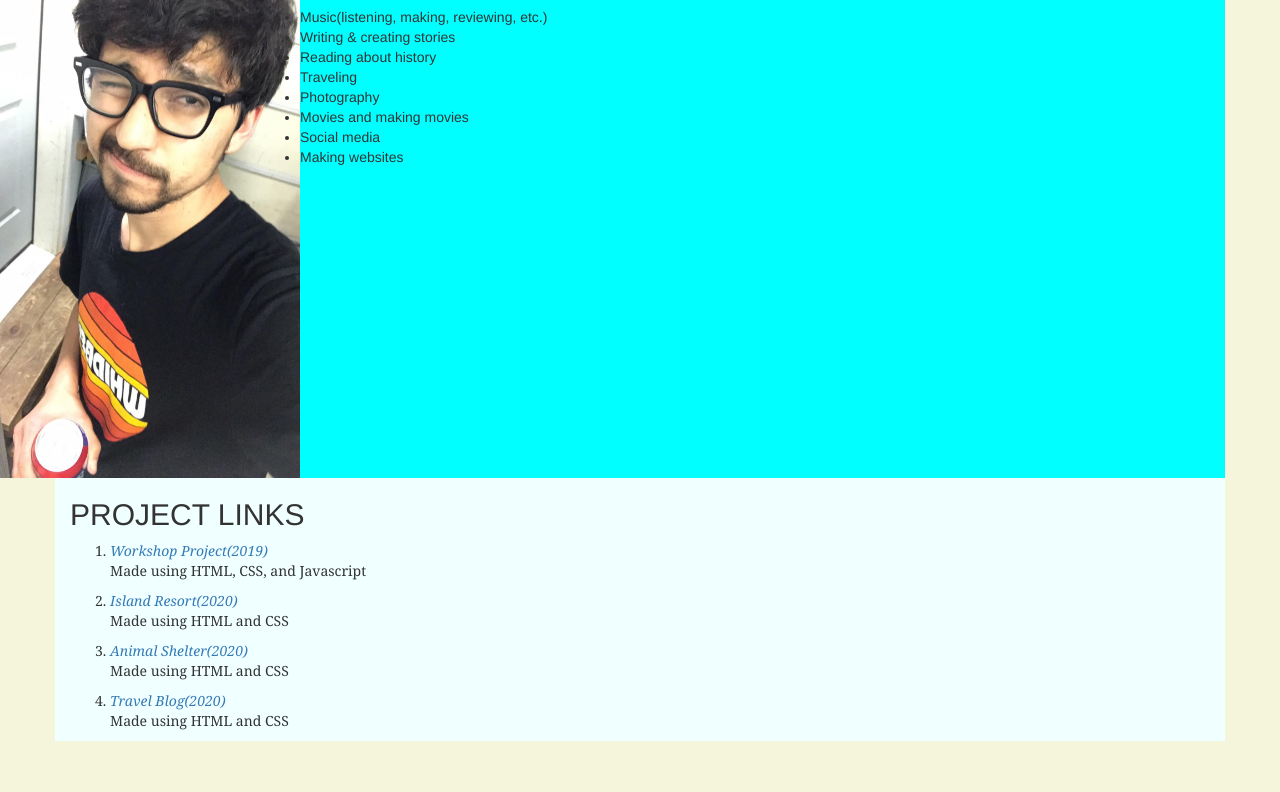
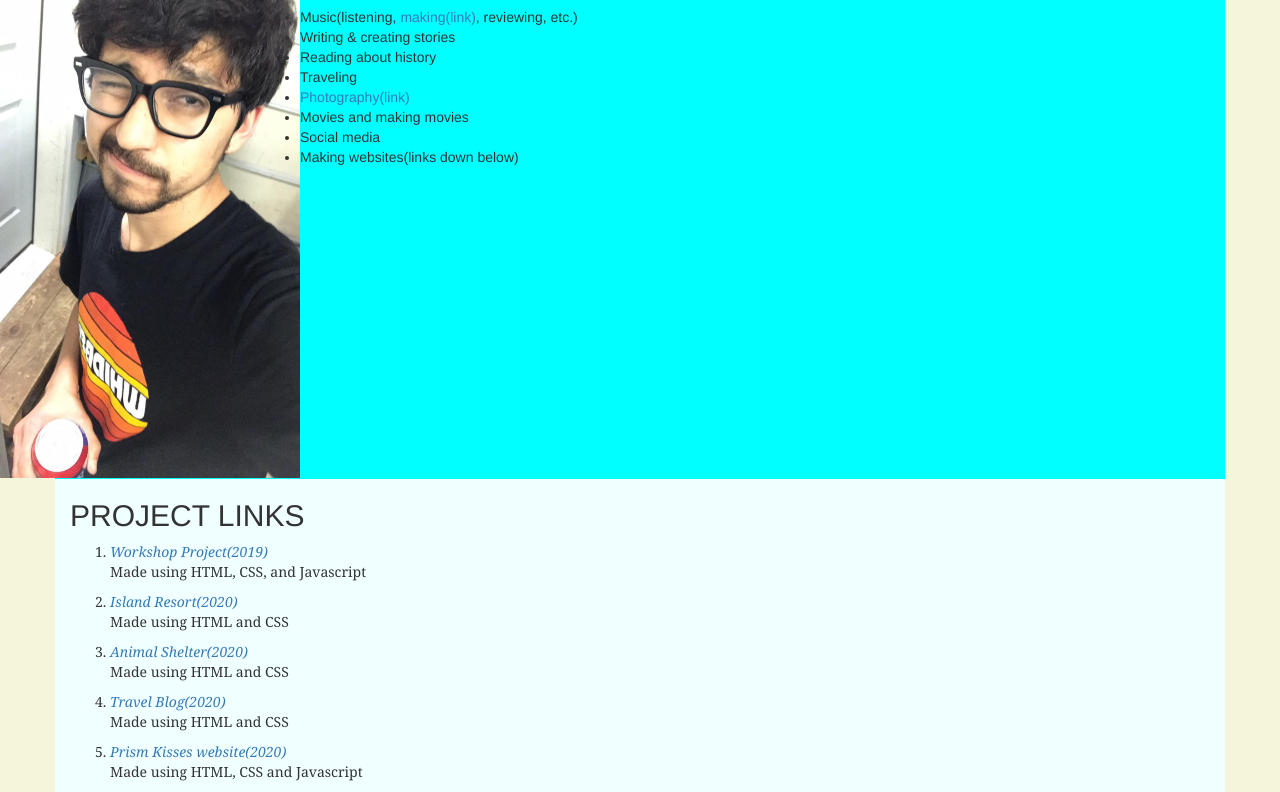
Before and after one commit to Code-Cacophony/portfolio-update, a plain HTML site: page index.html in a window 1280 px wide. Shown: the part 326-1118 px from the top of the page. Before the commit the page ends 1067 px from the top, so only its background shows below. Drawn offline with Linux system fonts and the light colour scheme.

Commit message:
add links and update text

```diff
--- a/css/styles.css
+++ b/css/styles.css
@@ -4,6 +4,7 @@ img {
 
 .column {
     background-color: cyan;
+    padding-bottom: 1px;
 }
 
 .column2 {
--- a/index.html
+++ b/index.html
@@ -26,14 +26,14 @@
                 <div class="container column">
                     <h2 class="hobbies">HOBBIES</h2>
                     <ul class=".col-md-4">
-                        <li>Music(listening, making, reviewing, etc.)</li>
+                        <li>Music(listening, <a link href=https://prismkisses.bandcamp.com>making(link)</a>, reviewing, etc.)</li>
                         <li>Writing & creating stories</li>
                         <li>Reading about history</li>
                         <li>Traveling</li>
-                        <li>Photography</li>
+                        <li><a link href=https://www.instagram.com/bocpony/?hl=en>Photography(link)</a></li>
                         <li>Movies and making movies</li>
                         <li>Social media</li>
-                        <li>Making websites</li>
+                        <li>Making websites(links down below)</li>
                     </ul>
                     </div>
                     <div class="container column2">
@@ -48,6 +48,8 @@
                                     <p>Made using HTML and CSS</p>
                                     <li><a link href="https://github.com/Code-Cacophony/travel-blog"><em>Travel Blog(2020)</em></a></li>
                                     <p>Made using HTML and CSS</p>
+                                    <li><a link href="https://github.com/Code-Cacophony/prism-kisses"><em>Prism Kisses website(2020)</em></a></li>
+                                    <p>Made using HTML, CSS and Javascript</p>
                             </div>
                         </ol>
             </span2>
```
